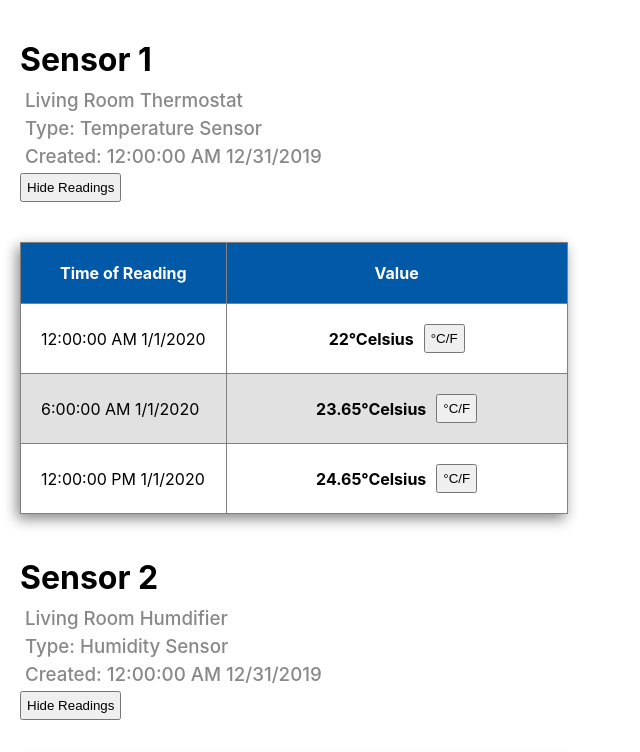
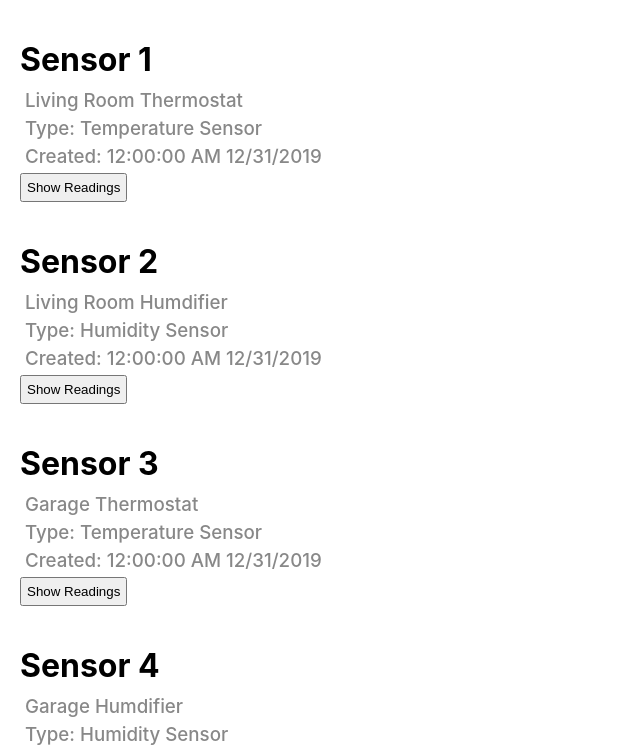
Before and after one commit to verrixkio/sensorDisplay, a React (Create React App) app: page / in a window 1280 px wide. Shown: the top 752 px of the page, without its empty margins (0-640 px from the left). Built offline with nearby package versions, Linux system fonts and the light colour scheme.

Commit message:
Cleaned up missing unique keys for the lists

```diff
--- a/src/components/SensorDisplay.jsx
+++ b/src/components/SensorDisplay.jsx
@@ -9,7 +9,7 @@ class SensorDisplay extends React.Component {
     return (
       <div>
         {sensorData.map(sensor =>
-          <SensorMapper sensor={sensor}/>
+          <SensorMapper key={"sensor-map" + sensor.id} sensor={sensor}/>
         )}
       </div>
     );
--- a/src/components/SensorMapper.jsx
+++ b/src/components/SensorMapper.jsx
@@ -9,9 +9,8 @@ function SensorMapper(props) {
 const sensor = props.sensor
 
 //Set State for the button that displays sensor.
-const [hidden, setHidden] = useState("");
-const [button, setButton] = useState("Hide Readings")
-
+const [hidden, setHidden] = useState("hidden");
+const [button, setButton] = useState("Show Readings")
 
 //Function that will return the local time and day from a date string.
 const dateLocalizer = (date) => {
@@ -22,7 +21,6 @@ const dateLocalizer = (date) => {
 }
 
 const hideTables = () => {
-  console.log(hidden)
   if (hidden === "hidden") {
     setHidden("")
     setButton("Hide Readings")
@@ -31,12 +29,13 @@ const hideTables = () => {
     setButton("Show Readings")
   }
 };
+
   //Build the table data by mapping through the readings.
 const readingValues = readingData.map(data => {
   if (data.sensorId === sensor.id) {
     return (
-      <tr>
-        <td>{dateLocalizer(data.time)}</td>
+      <tr key={data.time}>
+        <td key={"td " + data.time}>{dateLocalizer(data.time)}</td>
         <TempToggle unit={sensor.units} value={data.value}/>
       </tr>
     )
```
